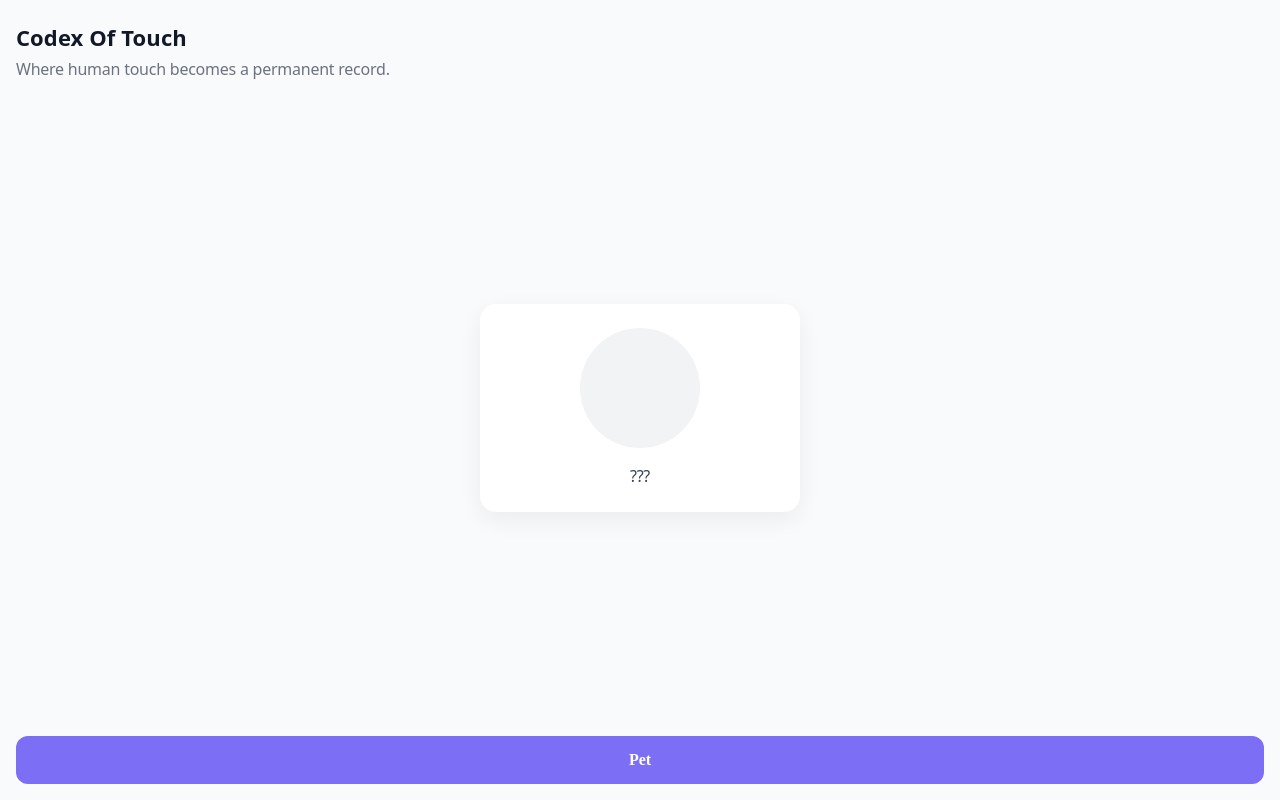
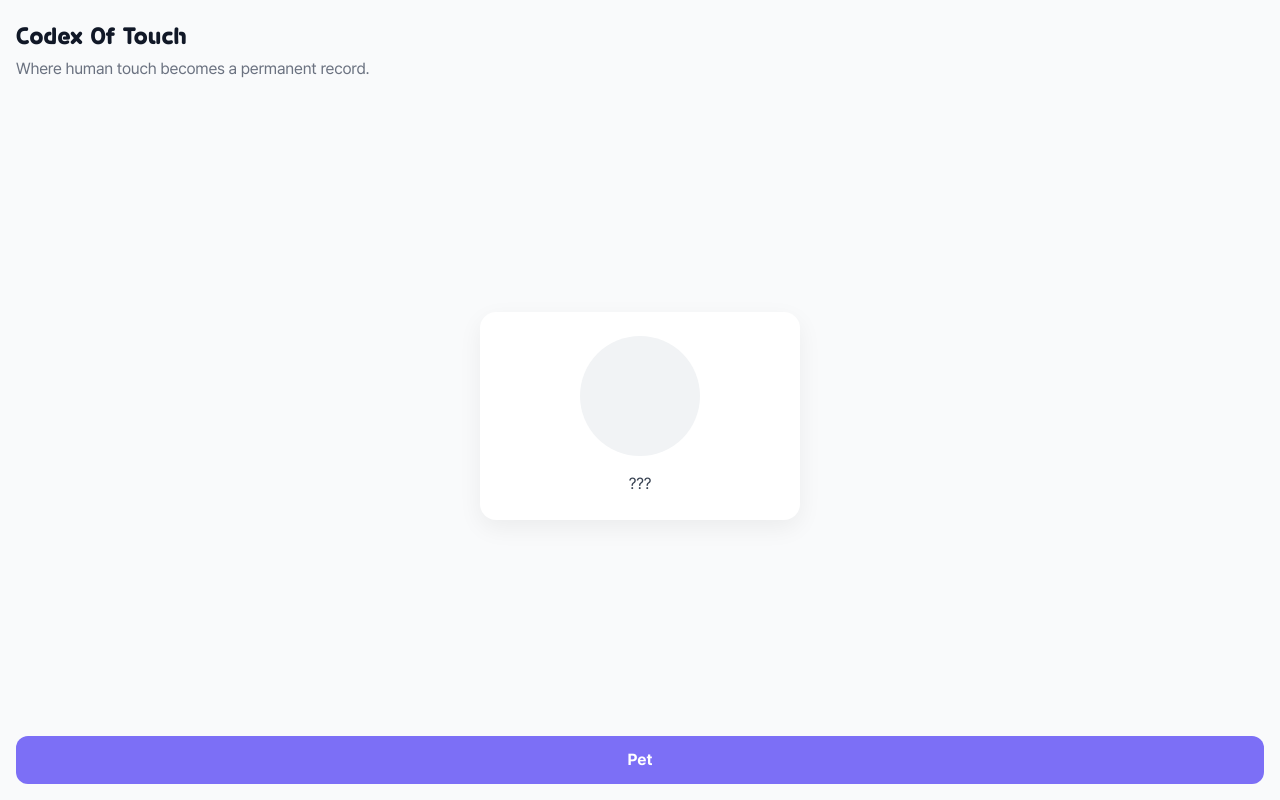
Before and after one commit to EarthIsMine/CodexOfTouch, a Next.js app in the folder frontend/: page / in a window 1280 px wide. Built offline with nearby package versions, Linux system fonts and the light colour scheme; no server answers.

Commit message:
fix: 폰트 설정 수정

```diff
--- a/frontend/src/app/GlobalStyles.tsx
+++ b/frontend/src/app/GlobalStyles.tsx
@@ -6,10 +6,6 @@ export default function GlobalStyles() {
   return (
     <Global
       styles={css`
-        /* =========================
-           1. CSS Reset (Minimal)
-        ========================== */
-
         *,
         *::before,
         *::after {
@@ -24,51 +20,15 @@ export default function GlobalStyles() {
           height: 100%;
         }
 
-        body {
-          -webkit-font-smoothing: antialiased;
-          -moz-osx-font-smoothing: grayscale;
-          text-rendering: optimizeLegibility;
-          background-color: var(--color-neutral-100);
-          color: var(--color-neutral-900);
-        }
+        :root {
+          /* next/font/local variable mapping */
+          --font-heading:
+            var(--font-school-safety), var(--font-pretendard), system-ui,
+            -apple-system, BlinkMacSystemFont, "Segoe UI", sans-serif;
+          --font-body:
+            var(--font-pretendard), system-ui, -apple-system,
+            BlinkMacSystemFont, "Segoe UI", sans-serif;
 
-        button {
-          border: none;
-          background: none;
-          padding: 0;
-          cursor: pointer;
-          font: inherit;
-        }
-
-        a {
-          color: inherit;
-          text-decoration: none;
-        }
-
-        img,
-        video {
-          max-width: 100%;
-          display: block;
-        }
-
-        /* =========================
-           2. Font Families
-        ========================== */
-
-        :root {
-          --font-heading:
-            "학교안심 둥근미소", Pretendard, system-ui, -apple-system,
-            BlinkMacSystemFont, "Segoe UI", sans-serif;
-          --font-body:
-            Pretendard, system-ui, -apple-system, BlinkMacSystemFont,
-            "Segoe UI", sans-serif;
-        }
-
-        /* =========================
-           3. Typography Scale
-        ========================== */
-
-        :root {
           /* Base */
           --font-size-base: 14px;
 
@@ -90,6 +50,78 @@ export default function GlobalStyles() {
           --letter-spacing-heading: 0.005em;
           --letter-spacing-subtitle: -0.005em;
           --letter-spacing-body: -0.015em;
+
+          /* Spacing (4px scale) */
+          --space-0: 0px;
+          --space-1: 4px;
+          --space-2: 8px;
+          --space-3: 12px;
+          --space-4: 16px;
+          --space-5: 20px;
+          --space-6: 24px;
+          --space-7: 32px;
+          --space-8: 40px;
+          --space-9: 48px;
+          --space-10: 64px;
+
+          /* Neutral */
+          --color-neutral-100: #ffffff;
+          --color-neutral-200: #f9fafb;
+          --color-neutral-300: #f1f3f5;
+          --color-neutral-400: #e5e7eb;
+          --color-neutral-500: #d1d5db;
+          --color-neutral-600: #9ca3af;
+          --color-neutral-700: #6b7280;
+          --color-neutral-800: #374151;
+          --color-neutral-900: #1f2937;
+          --color-neutral-1000: #111827;
+          --color-neutral-1100: #0b1220;
+          --color-neutral-1200: #05080f;
+          --color-neutral-1300: #000000;
+
+          /* Brand */
+          --color-brand-100: #f3f1ff;
+          --color-brand-200: #e4e0ff;
+          --color-brand-300: #cfc8ff;
+          --color-brand-400: #afa5ff;
+          --color-brand-500: #7c6ff6;
+          --color-brand-600: #665ae0;
+          --color-brand-700: #5347c2;
+          --color-brand-800: #3f369a;
+          --color-brand-900: #2c2670;
+          --color-brand-1000: #1a1747;
+
+          /* Secondary */
+          --color-secondary-100: #ecfef6;
+          --color-secondary-200: #d1fae5;
+          --color-secondary-300: #a7f3d0;
+          --color-secondary-400: #6ee7b7;
+          --color-secondary-500: #34d399;
+          --color-secondary-600: #10b981;
+          --color-secondary-700: #059669;
+          --color-secondary-800: #047857;
+          --color-secondary-900: #065f46;
+          --color-secondary-1000: #064e3b;
+
+          /* System */
+          --color-success: #34d399;
+          --color-warning: #fbbf24;
+          --color-error: #f87171;
+          --color-info: #60a5fa;
+        }
+
+        body {
+          -webkit-font-smoothing: antialiased;
+          -moz-osx-font-smoothing: grayscale;
+          text-rendering: optimizeLegibility;
+
+          background-color: var(--color-neutral-100);
+          color: var(--color-neutral-900);
+
+          font-family: var(--font-body);
+          font-size: var(--font-size-body);
+          line-height: var(--line-height-body);
+          letter-spacing: var(--letter-spacing-body);
         }
 
         h1,
@@ -108,102 +140,44 @@ export default function GlobalStyles() {
           font-size: var(--font-size-h2);
         }
 
-        p,
-        span,
-        li,
-        input,
-        textarea {
+        .subtitle {
           font-family: var(--font-body);
-          font-size: var(--font-size-body);
-          line-height: var(--line-height-body);
-          letter-spacing: var(--letter-spacing-body);
-          margin: 0;
-        }
-
-        .subtitle {
           font-size: var(--font-size-subtitle);
           line-height: var(--line-height-subtitle);
           letter-spacing: var(--letter-spacing-subtitle);
         }
 
         .caption {
+          font-family: var(--font-body);
           font-size: var(--font-size-caption);
           line-height: var(--line-height-body);
           letter-spacing: var(--letter-spacing-body);
         }
 
-        /* =========================
-           4. Spacing Scale (4px)
-        ========================== */
-
-        :root {
-          --space-0: 0px;
-          --space-1: 4px;
-          --space-2: 8px;
-          --space-3: 12px;
-          --space-4: 16px;
-          --space-5: 20px;
-          --space-6: 24px;
-          --space-7: 32px;
-          --space-8: 40px;
-          --space-9: 48px;
-          --space-10: 64px;
+        button {
+          border: none;
+          background: none;
+          padding: 0;
+          cursor: pointer;
+          font: inherit;
+          color: inherit;
         }
 
-        /* =========================
-           5. Color Palette
-        ========================== */
-
-        :root {
-          /* Neutral */
-          --color-neutral-100: #ffffff;
-          --color-neutral-200: #f9fafb;
-          --color-neutral-300: #f1f3f5;
-          --color-neutral-400: #e5e7eb;
-          --color-neutral-500: #d1d5db;
-          --color-neutral-600: #9ca3af;
-          --color-neutral-700: #6b7280;
-          --color-neutral-800: #374151;
-          --color-neutral-900: #1f2937;
-          --color-neutral-1000: #111827;
-          --color-neutral-1100: #0b1220;
-          --color-neutral-1200: #05080f;
-          --color-neutral-1300: #000000;
-
-          /* Brand (Soft Violet) */
-          --color-brand-100: #f3f1ff;
-          --color-brand-200: #e4e0ff;
-          --color-brand-300: #cfc8ff;
-          --color-brand-400: #afa5ff;
-          --color-brand-500: #7c6ff6;
-          --color-brand-600: #665ae0;
-          --color-brand-700: #5347c2;
-          --color-brand-800: #3f369a;
-          --color-brand-900: #2c2670;
-          --color-brand-1000: #1a1747;
-
-          /* Secondary (Mint) */
-          --color-secondary-100: #ecfef6;
-          --color-secondary-200: #d1fae5;
-          --color-secondary-300: #a7f3d0;
-          --color-secondary-400: #6ee7b7;
-          --color-secondary-500: #34d399;
-          --color-secondary-600: #10b981;
-          --color-secondary-700: #059669;
-          --color-secondary-800: #047857;
-          --color-secondary-900: #065f46;
-          --color-secondary-1000: #064e3b;
-
-          /* System */
-          --color-success: #34d399;
-          --color-warning: #fbbf24;
-          --color-error: #f87171;
-          --color-info: #60a5fa;
+        a {
+          color: inherit;
+          text-decoration: none;
         }
 
-        /* =========================
-           6. Layout Base (Mobile First)
-        ========================== */
+        img,
+        video {
+          max-width: 100%;
+          display: block;
+        }
+
+        :focus-visible {
+          outline: 2px solid var(--color-brand-500);
+          outline-offset: 2px;
+        }
 
         #root {
           min-height: 100%;
@@ -214,15 +188,6 @@ export default function GlobalStyles() {
           margin: 0 auto;
           padding: var(--space-4);
         }
-
-        /* =========================
-           7. Accessibility
-        ========================== */
-
-        :focus-visible {
-          outline: 2px solid var(--color-brand-500);
-          outline-offset: 2px;
-        }
       `}
     />
   );
```
Also changed, not shown: 1 other file (tests, documents, lock files or other folders).
